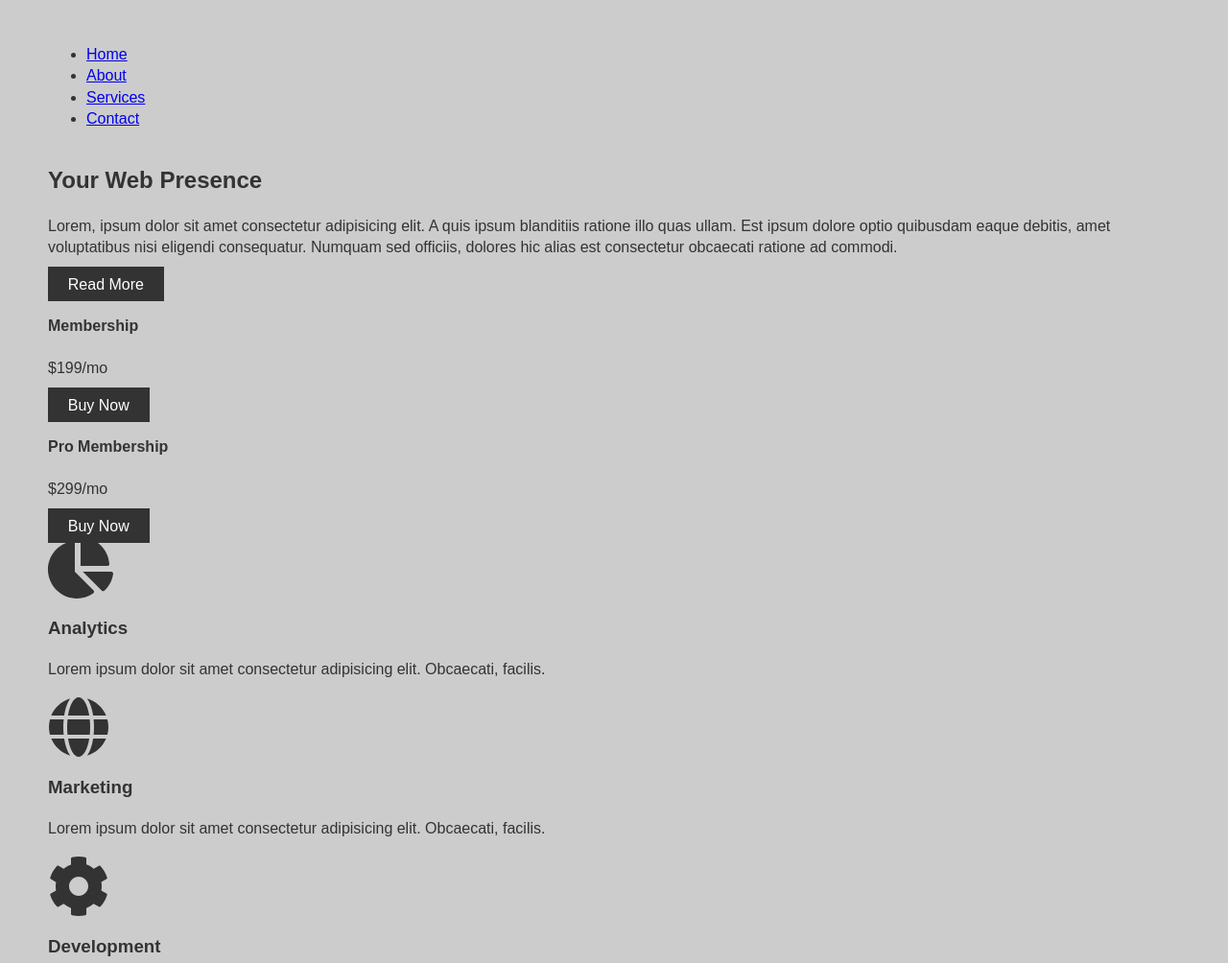
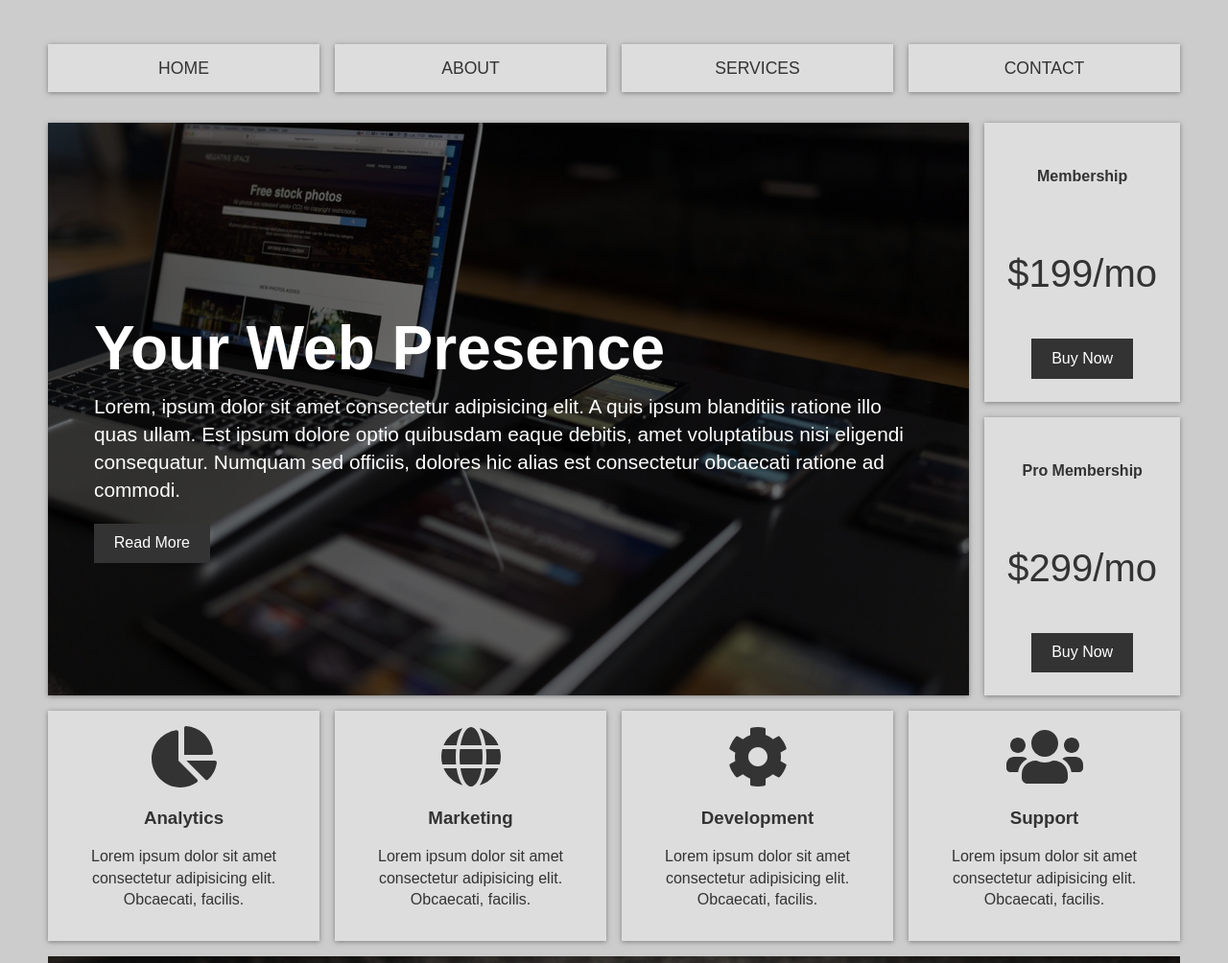
Before and after one commit to justmegawatt/Gridbiz-Grid-Based-Theme, a plain HTML site: page index.html in a window 1280 px wide. Shown: the top 1004 px of the page at 96% size. Drawn offline with Linux system fonts and the light colour scheme.

Commit message:
Finished showcase and boxes section

```diff
--- a/sass/styles.scss
+++ b/sass/styles.scss
@@ -31,6 +31,7 @@ img {
 
 .wrapper {
     display: grid;
+    grid-gap: 1em;
 }
 
 .btn {
@@ -44,3 +45,115 @@ img {
 // ~*~*~*~*~*~*~*~*~*~*~*~*~
 // Navigation
 // ~*~*~*~*~*~*~*~*~*~*~*~*~
+
+.main-nav ul {
+    display: grid;
+    grid-template-columns: repeat(4, 1fr);
+    list-style: none;
+    grid-gap: 1em;
+    padding: 0;
+}
+
+.main-nav a {
+    text-decoration: none;
+    color: var(--dark);
+    background-color: var(--primary);
+    padding: 0.8rem;
+    text-align: center;
+    display: block;
+    box-shadow: var(--shadow);
+    text-transform: uppercase;
+    font-size: 1.1rem;
+}
+
+.main-nav a:hover {
+    color: var(--light);
+    box-shadow: 0 1px 9px rgba(104, 104, 104, 0.8);
+    background-color: var(--dark);
+}
+
+// ~*~*~*~*~*~*~*~*~*~*~*~*~
+// Top Container
+// ~*~*~*~*~*~*~*~*~*~*~*~*~
+
+.top-container {
+    display: grid;
+    grid-gap: 1em;
+    grid-template-areas:
+        "showcase showcase top-box-a"
+        "showcase showcase top-box-b"
+}
+
+.showcase {
+    grid-area: showcase;
+    min-height: 400px;
+    background: linear-gradient(
+        rgba(0, 0, 0, 0.5),
+        rgba(0, 0, 0, 0.5)
+    ), url(../img/showcase.jpg);
+    background-size: cover;
+    background-position: center;
+    padding: 3rem;
+    color: var(--light);
+    display: flex;
+    flex-direction: column;
+    align-items: start;
+    justify-content: center;
+    box-shadow: var(--shadow);
+
+    h1 {
+        font-size: 4rem;
+        margin-bottom: 0;
+    }
+
+    p {
+        font-size: 1.3rem;
+        margin-top: 0;
+    }
+}
+
+.top-box {
+    background-color: var(--primary);
+    box-shadow: var(--shadow);
+    padding: 1.5rem;
+    display: grid;
+    align-items: start;
+    justify-items: center;
+
+    .price {
+        font-size: 2.5rem;
+    }
+}
+
+.top-box-a {
+    grid-area: top-box-a;
+}
+
+.top-box-b {
+    grid-area: top-box-b;
+}
+
+// ~*~*~*~*~*~*~*~*~*~*~*~*~
+// Boxes
+// ~*~*~*~*~*~*~*~*~*~*~*~*~
+
+.boxes {
+    display: grid;
+    grid-template-columns: repeat(4, 1fr);
+    grid-gap: 1em;
+}
+
+.box {
+    background-color: var(--primary);
+    box-shadow: var(--shadow);
+    text-align: center;
+    padding: 1em;
+
+    h3 {
+        margin-bottom: 0;
+    }
+}
+
+// ~*~*~*~*~*~*~*~*~*~*~*~*~
+// Boxes
+// ~*~*~*~*~*~*~*~*~*~*~*~*~
```
Also changed, not shown: css/styles.css, dist/css/styles.min.css, 2 other files.
